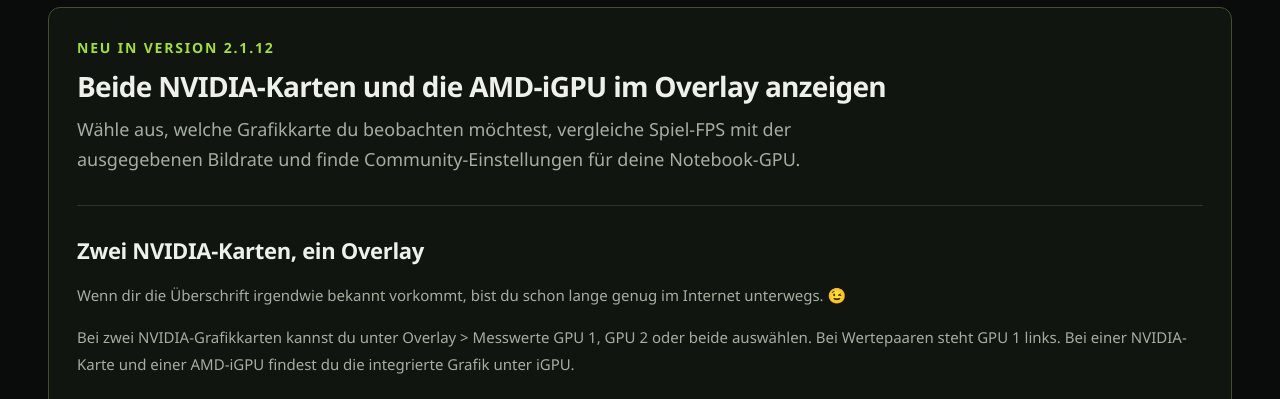
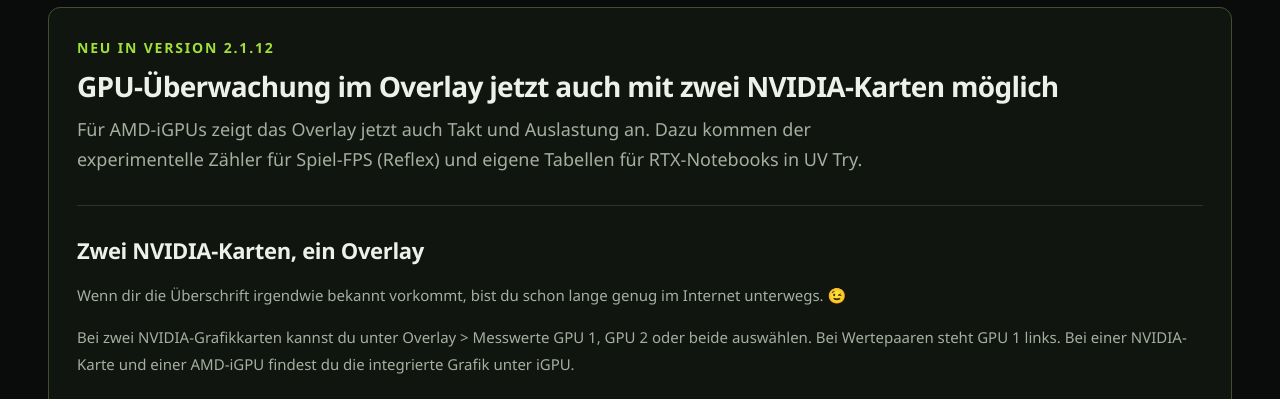
Before and after one commit to christianp403-spec/NV-UV-Play, a plain HTML site: page neuigkeiten.html in a window 1280 px wide. Shown: the part 379-778 px from the top of the page. Drawn offline with Linux system fonts and the light colour scheme.

Commit message:
Clarify the GPU monitoring headline and introduction in both Play news articles

```diff
--- a/neuigkeiten.html
+++ b/neuigkeiten.html
@@ -52,8 +52,8 @@
     <div class="section-heading"><div><p class="eyebrow">UPDATES UND ENTWICKLUNG</p><h1 id="news-title">Play-Neuigkeiten</h1></div></div>
 <section class="update-preview" id="updates-2112" aria-labelledby="update-2112-title">
   <p class="eyebrow">NEU IN VERSION 2.1.12</p>
-  <h2 id="update-2112-title">Beide NVIDIA-Karten und die AMD-iGPU im Overlay anzeigen</h2>
-  <p class="release-intro">Wähle aus, welche Grafikkarte du beobachten möchtest, vergleiche Spiel-FPS mit der ausgegebenen Bildrate und finde Community-Einstellungen für deine Notebook-GPU.</p>
+  <h2 id="update-2112-title">GPU-Überwachung im Overlay jetzt auch mit zwei NVIDIA-Karten möglich</h2>
+  <p class="release-intro">Für AMD-iGPUs zeigt das Overlay jetzt auch Takt und Auslastung an. Dazu kommen der experimentelle Zähler für Spiel-FPS (Reflex) und eigene Tabellen für RTX-Notebooks in UV Try.</p>
   <section class="release-feature-section" id="overlay-2112">
     <h3>Zwei NVIDIA-Karten, ein Overlay</h3>
     <p>Wenn dir die Überschrift irgendwie bekannt vorkommt, bist du schon lange genug im Internet unterwegs. 😉</p>
```
Also changed, not shown: news.html (+2 -2 lines).
